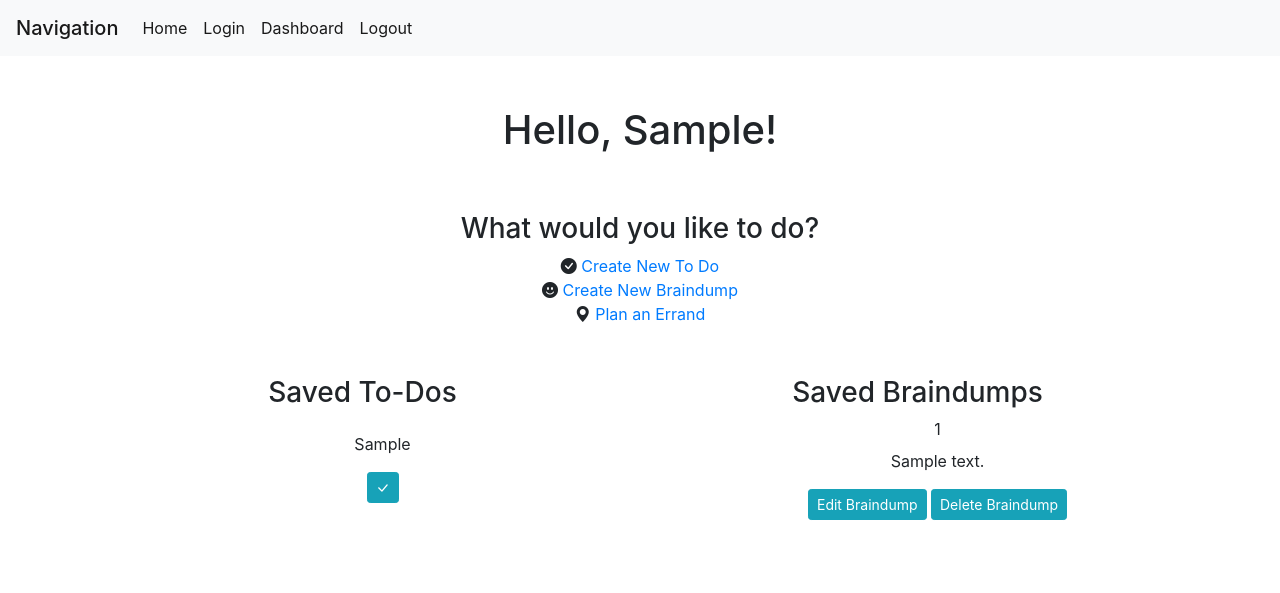
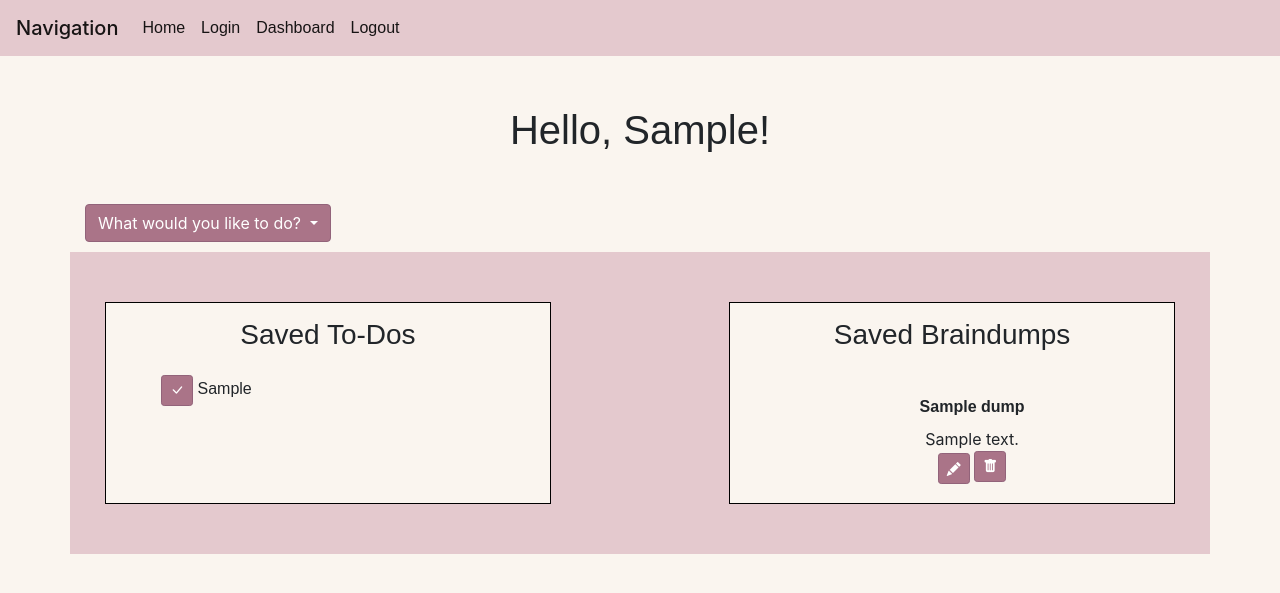
Before and after one commit to alexray113/Get-Organized-App, a Flask app: page /users/1 in a window 1280 px wide. Shown: the top 593 px of the page. Run offline with Flask 2, Linux system fonts and the light colour scheme; tables that the repository leaves empty hold one stand-in row (values such as "Sample post"); some libraries are stand-ins or nearby versions.

Commit message:
added background colors, hovers, rearranged elements

```diff
--- a/model.py
+++ b/model.py
@@ -80,6 +80,7 @@ class Brain_dump(db.Model):
 
     bd_id = db.Column(db.Integer, autoincrement=True, primary_key=True)
     user_id = db.Column(db.Integer, db.ForeignKey('users.user_id'), nullable=False)
+    bd_title = db.Column(db.String(50))
     text_body = db.Column(db.Text)
 
     user = db.relationship("User", back_populates="user_r")
--- a/server.py
+++ b/server.py
@@ -201,6 +201,7 @@ def create_to_do():
     # adds braindump to database
     db.session.add(to_do)
     db.session.commit()
+    flash("Your new to do was created successfully!")
 
 
     return redirect('/to-dos')
@@ -210,23 +211,23 @@ def create_to_do():
 def delete_to_do():
 
     to_do_id = int(request.json.get("btn_id"))
-    print(to_do_id)
-    print("************")
-    delete_to_do = crud.delete_to_do(to_do_id)
+    crud.delete_to_do(to_do_id)
 
-    return delete_to_do
+    return "OK"
 
 @app.route('/submit_bd', methods=["POST"])
 def create_bd():
     # gets user id from session and pulls text from bd input form
     user_id = session['user_id']
     text_body = request.form.get("bd_content")
+    bd_title = request.form.get("bd-title")
     # calls crud function to store new braindump in database and saves to varialbe
-    braindump = crud.create_braindump(user_id, text_body)
+    braindump = crud.create_braindump(user_id, bd_title, text_body)
 
     # adds braindump to database
     db.session.add(braindump)
     db.session.commit()
+    flash("Your new braindump was created successfully!")
 
 
     return redirect('/braindump')
@@ -239,8 +240,9 @@ def edit_bds():
     bd_id = request.form.get("bd_id")
     bd_object = crud.return_bd_by_id(bd_id)
     bd_text = bd_object.text_body
+    bd_title = bd_object.bd_title
 
-    return render_template("saved_braindumps.html", bd_text=bd_text, bd_id=bd_id)
+    return render_template("saved_braindumps.html", bd_text=bd_text, bd_title=bd_title, bd_id=bd_id)
 
 @app.route("/update-bd", methods=['POST'])
 def update_bds():
@@ -248,20 +250,19 @@ def update_bds():
     text_body = request.form.get("edit-bd-text")
     bd_id = int(request.form.get("bd_id"))
 
-    updated_bd = crud.update_bd_by_id(bd_id, text_body)
+    crud.update_bd_by_id(bd_id, text_body)
 
     return redirect(f'/users/{user_id}')
 
 
 
-@app.route("/delete-braindumps", methods=['POST'])
+@app.route("/delete-bd", methods=['POST'])
 def delete_bds():
 
     bd_id = int(request.json.get("bd_btn_id"))
-    print(type(bd_id))
-    delete_braindump = crud.delete_bd(bd_id)
+    crud.delete_bd(bd_id)
 
-    return delete_braindump
+    return "OK"
 
 
 
--- a/static/Css/styles.css
+++ b/static/Css/styles.css
@@ -1,40 +1,135 @@
 
-#main-div {
-    padding-top: 50px;
+/* base elements */
+
+body {
+    background-color: #FAF5EF;
+ }
+
+ h1, h3, h5 {
+
+    font-family: 'Barlow Condensed', sans-serif;
+}
+
+input, span, textarea, li, label, a, p {
+    font-family: 'Montserrat', sans-serif;
 }
 
 
-#map {
-    align-items: center;
-    width: 500px;
-    height: 500px;
+.btn {
+    background-color: #AA7488;
+    border-color: #92637A;
 }
 
-#bd-item {
-    padding-bottom: 25;
+.btn:hover {
+    background-color: #92637A;
+    border-color: #AA7488;
+
 }
 
+.navbar {
+    background-color: #E4C9CE;
+}
+
+
+/* maps */
+
+#map {
+
+    width: 600px;
+    height: 600px;
+    margin-left: auto;
+    margin-right: auto;
+    margin-top: 50px;
+}
+
+#map-wrapper {
+    align-self: center;
+}
+
+#map-page-div {
+    font-size: 30px;
+    background-color: #E4C9CE;
+}
+
+
+/* user profile */
+
+#profile-nav-div {
+    margin-bottom: 10px;
+}
+
+.user-page-column {
+    border: 1px solid black;
+    background-color: #FAF5EF;
+    overflow: hidden;
+}
+
+
+/* braindumps */
+
+#bd-item {
+    margin-bottom: 10px;
+}
+
+#bd-text-area {
+    margin-top: 20px;
+}
+
+#bd-titles {
+    padding-top: 20px;
+}
+
+.bd-btn {
+    margin-bottom: 5px;
+}
+
+.bd-text {
+    flex-wrap: wrap;
+}
+
+/* to do's */
+
+#to-do-item {
+    padding-top: 10px;
+    align-items: center;
+}
+
+.to-do-div {
+    text-align: left;
+    margin-bottom: 1em;
+}
+
+/* login  */
+
+#fn-ln-input {
+    padding-bottom: 20px;
+}
+
+
+/* site wide styling */
+
 #heading-div {
-    padding-bottom: 50px;
+    margin: 50px;
+    text-align: center;
 }
 
 #link-div {
+    text-align: center;
     padding-top: 100px;
-}
-
-#form-div {
-    justify-items: left;
-}
-
-.flash-msg {
-    background-color: yellow;
 }
 
 #sub-heading-div {
 
     padding-bottom: 15px;
+    padding-top: 15px;
 }
 
-#list-items {
-    align-items: center;
+#content-div {
+    background-color: #E4C9CE;
+    text-align: center;
+    padding: 50px;
 }
+
+.flash-msg {
+    text-shadow: 1px 1px 2px #92637A;
+}
--- a/static/js/app.js
+++ b/static/js/app.js
@@ -14,12 +14,15 @@ for (const toDoBtn of deleteBtns) {
 
         })
 
-        .then((response) => {console.log(response)
-            return response
-        })
+        .then((response) => response.text())
         .then((responseJson) => {
+            if (responseJson == "OK") {
             document.querySelector(`#delete${toDoBtn.id}`).remove();
             console.log(responseJson)
+            }
+            else {
+                alert("To do not deleted successfully")
+            }
         })
 
 
@@ -34,7 +37,7 @@ for (const btn of deleteBdBtns) {
     btn.addEventListener('click', (evt) => {
         evt.preventDefault();
 
-        fetch('/delete-braindumps', {
+        fetch('/delete-bd', {
             method: "POST",
             body: JSON.stringify({'bd_btn_id': btn.id}),
             headers: {
@@ -42,12 +45,15 @@ for (const btn of deleteBdBtns) {
                     },
         })
 
-        .then((response) => {console.log(response)
-            return response
-        })
+        .then((response) => response.text())
         .then((responseJson) => {
-            document.querySelector(`#delete${btn.id}`).remove();
+            if (responseJson == "OK") {
+                document.querySelector(`#delete${btn.id}`).remove();
             console.log(responseJson);
+            }
+            else {
+                alert("Braindump not deleted")
+            }
         })
 
 
--- a/templates/base.html
+++ b/templates/base.html
@@ -20,7 +20,7 @@
   </head>
   <body>
     <div>
-    <nav class="navbar navbar-expand-sm navbar-light bg-light">
+    <nav class="navbar navbar-expand-sm navbar-light">
         <a
           href="#"
           class="navbar-brand mb-0 h1">
@@ -77,8 +77,7 @@
     {% block body %}{% endblock %}
 
     <!-- jQuery first, then Popper.js, then Bootstrap JS -->
-    <script src="https://code.jquery.com/jquery-3.2.1.slim.min.js" integrity="sha384-KJ3o2DKtIkvYIK3UENzmM7KCkRr/rE9/Qpg6aAZGJwFDMVNA/GpGFF93hXpG5KkN" crossorigin="anonymous"></script>
-    <script src="https://cdn.jsdelivr.net/npm/popper.js@1.12.9/dist/umd/popper.min.js" integrity="sha384-ApNbgh9B+Y1QKtv3Rn7W3mgPxhU9K/ScQsAP7hUibX39j7fakFPskvXusvfa0b4Q" crossorigin="anonymous"></script>
-    <script src="https://cdn.jsdelivr.net/npm/bootstrap@4.0.0/dist/js/bootstrap.min.js" integrity="sha384-JZR6Spejh4U02d8jOt6vLEHfe/JQGiRRSQQxSfFWpi1MquVdAyjUar5+76PVCmYl" crossorigin="anonymous"></script>
+    <script src="https://cdn.jsdelivr.net/npm/@popperjs/core@2.11.6/dist/umd/popper.min.js" integrity="sha384-oBqDVmMz9ATKxIep9tiCxS/Z9fNfEXiDAYTujMAeBAsjFuCZSmKbSSUnQlmh/jp3" crossorigin="anonymous"></script>
+    <script src="https://cdn.jsdelivr.net/npm/bootstrap@5.3.0-alpha1/dist/js/bootstrap.min.js" integrity="sha384-mQ93GR66B00ZXjt0YO5KlohRA5SY2XofN4zfuZxLkoj1gXtW8ANNCe9d5Y3eG5eD" crossorigin="anonymous"></script>
   </body>
 </html>
--- a/templates/user_profile.html
+++ b/templates/user_profile.html
@@ -1,60 +1,97 @@
 {% extends 'base.html' %}
 
 {% block title %}User Dashboard{% endblock %}
-{% block head %}
-{% endblock %}
-
+{% block head %}{% endblock %}
 
 {% block body %}
-<div id="main-div" class="container text-center">
+
     <div id="heading-div">
-<h1>Hello, {{user_fname}}!</h1>
+        <h1>Hello,
+            {{user_fname}}!</h1>
     </div>
-
-<h3>What would you like to do?</h3>
-<div class="container text-center">
-<i class="bi bi-check-circle-fill"> </i> <a href="/to-dos">Create New To Do</a><br>
-<i class="bi bi-emoji-smile-fill"></i> <a href="/braindump">Create New Braindump</a><br>
-<i class="bi bi-geo-alt-fill"></i> <a href="/maps">Plan an Errand</a>
+    <div id="profile-nav-div" class="container">
+        <div class="dropdown">
+            <button
+                class="btn btn-info dropdown-toggle"
+                type="button"
+                data-bs-toggle="dropdown"
+                aria-expanded="false">
+                What would you like to do?
+            </button>
+            <ul class="dropdown-menu">
+                <li>
+                    <a class="dropdown-item" href="/to-dos">Create New To Do</a>
+                </li>
+                <li>
+                    <a class="dropdown-item" href="/braindump">Create New Braindump</a>
+                </li>
+                <li>
+                    <a class="dropdown-item" href="/maps">Plan an Errand</a>
+                </li>
+            </ul>
         </div>
-<div class="container">
-<div id="main-div" class="row" >
-<div class="col-6">
+    </div>
+    <div id="content-div" class="container">
+        <div class="row">
+            <div class="col-5 user-page-column">
                 <div id="sub-heading-div">
                     <h3>Saved To-Dos</h3>
                 </div>
                 <div id="list-items">
                     <ul>
                         {% for to_do in user_to_dos %}
+                            <div class="to-do-div" id="delete{{ to_do.to_do_id }}">
                                 <form action="/delete-to-do" method="POST">
-        <span id="delete{{ to_do.to_do_id }}">
-         <p>{{ to_do.to_do_item}}</p>
-         <button type="button" id="{{ to_do.to_do_id }}" class="delete-to-do btn btn-info btn-sm"><i class="bi bi-check-lg"></i></button>
+                                    <button
+                                        type="button"
+                                        id="{{ to_do.to_do_id }}"
+                                        class="delete-to-do btn btn-info btn-sm">
+                                        <i class="bi bi-check-lg"></i>
+                                    </button>
+                                    <span id="to-do-item">{{ to_do.to_do_item}}</span>
                                     <input type="hidden" name="to_do_id" value="{{ to_do.to_do_id }}"></input>
-        </span>
                                 </form>
+                            </div>
                         {% endfor %}
                     </ul>
                 </div>
             </div>
-<div class="col-6">
+            <div class="col-2"></div>
+            <div class="col-5 user-page-column">
+                <div id="sub-heading-div">
                     <h3>Saved Braindumps</h3>
+                </div>
                 <ul>
                     {% for bd in user_bds %}
+                        <div id="delete{{ bd.bd_id }}">
                             <form action="/edit-braindump" method="POST" id="bd-item">
-  <span id="delete{{ bd.bd_id }}">
-      <label>{{ bd.bd_id }}</label>
-      <p id="{{ bd.bd_id }}" class="bd-text">{{bd.text_body}}</p>
+                                <label id="bd-titles">
+                                    <strong>{{ bd.bd_title }}</strong>
+                                </label>
+                                <div id="{{ bd.bd_id }}" class="bd-text">{{bd.text_body}}</div>
                                 <input type="hidden" id="bd_id" name="bd_id" value="{{ bd.bd_id}}"></input>
-      <button type="submit" class="btn btn-info btn-sm">Edit Braindump</button>
-      <button class="delete-bd btn btn-info btn-sm" id="{{ bd.bd_id }}" type="button">Delete Braindump</button>
-    </span>
+                                <div class="">
+                                    <button type="submit" class="btn btn-info btn-sm">
+                                        <i class="bi bi-pencil-fill"></i>
+                                    </button>
+                                    <button
+                                        class="bd-btn delete-bd btn btn-info btn-sm"
+                                        id="{{ bd.bd_id }}"
+                                        type="button">
+                                        <i class="bi bi-trash-fill"></i>
+                                    </button>
+                                </div>
                             </form>
 
+                        </div>
                     {% endfor %}
                 </ul>
             </div>
         </div>
     </div>
+
+
+
+
 <script type="text/javascript" src="/static/js/app.js"></script>
 {% endblock %}
```
Also changed, not shown: crud.py (+4 -4 lines), templates/braindump.html (+11 -9 lines), templates/create-account.html (+5 -5 lines), templates/maps.html (+12 -15 lines), templates/reminders.html (deleted, +0 -53 lines), templates/saved_braindumps.html (+10 -7 lines), templates/starting-page.html (+4 -4 lines), templates/to-do-items.html (+13 -13 lines), templates/user_login.html (+4 -5 lines). Lines whose indentation alone changed are shown as unchanged.
